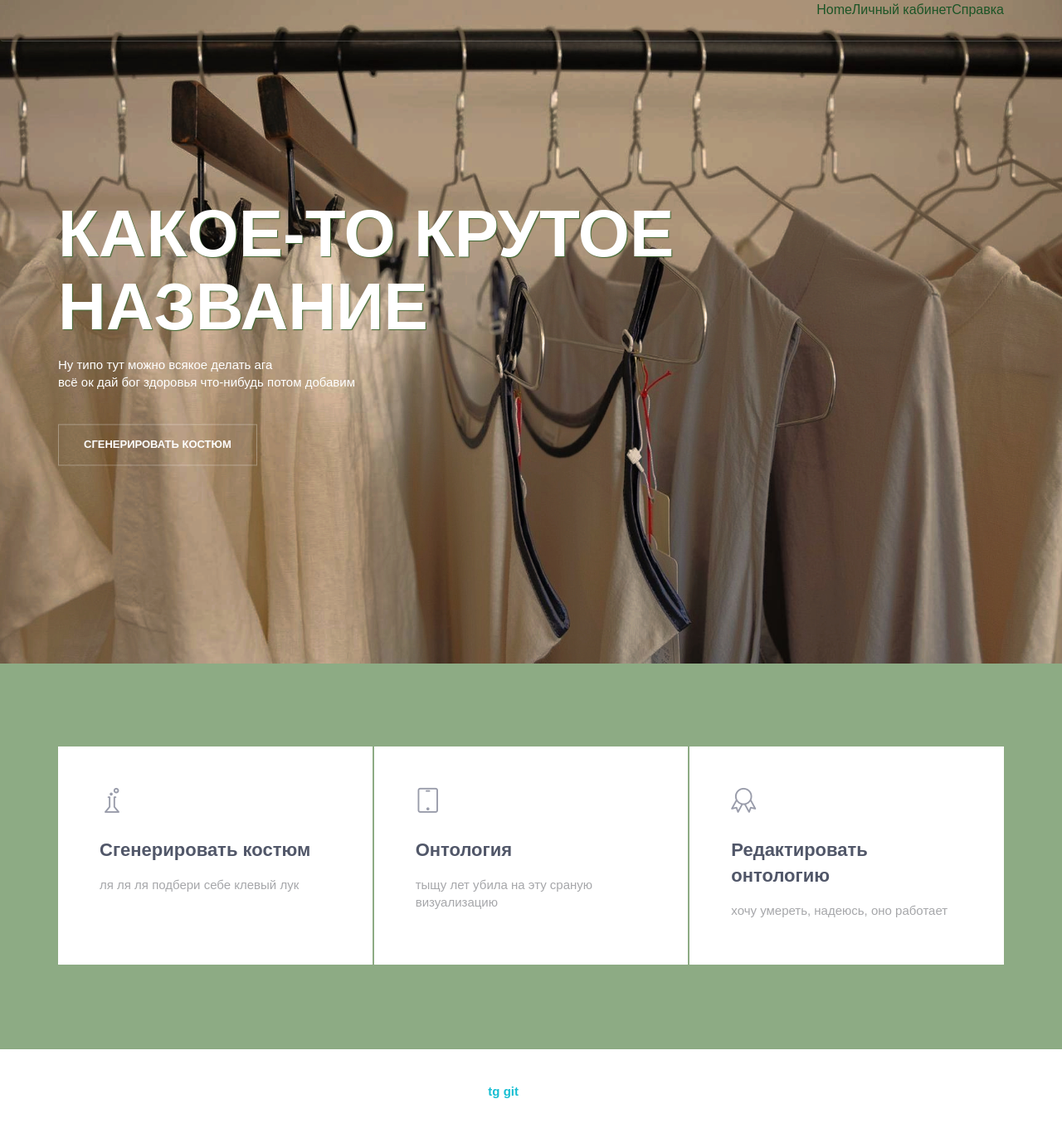
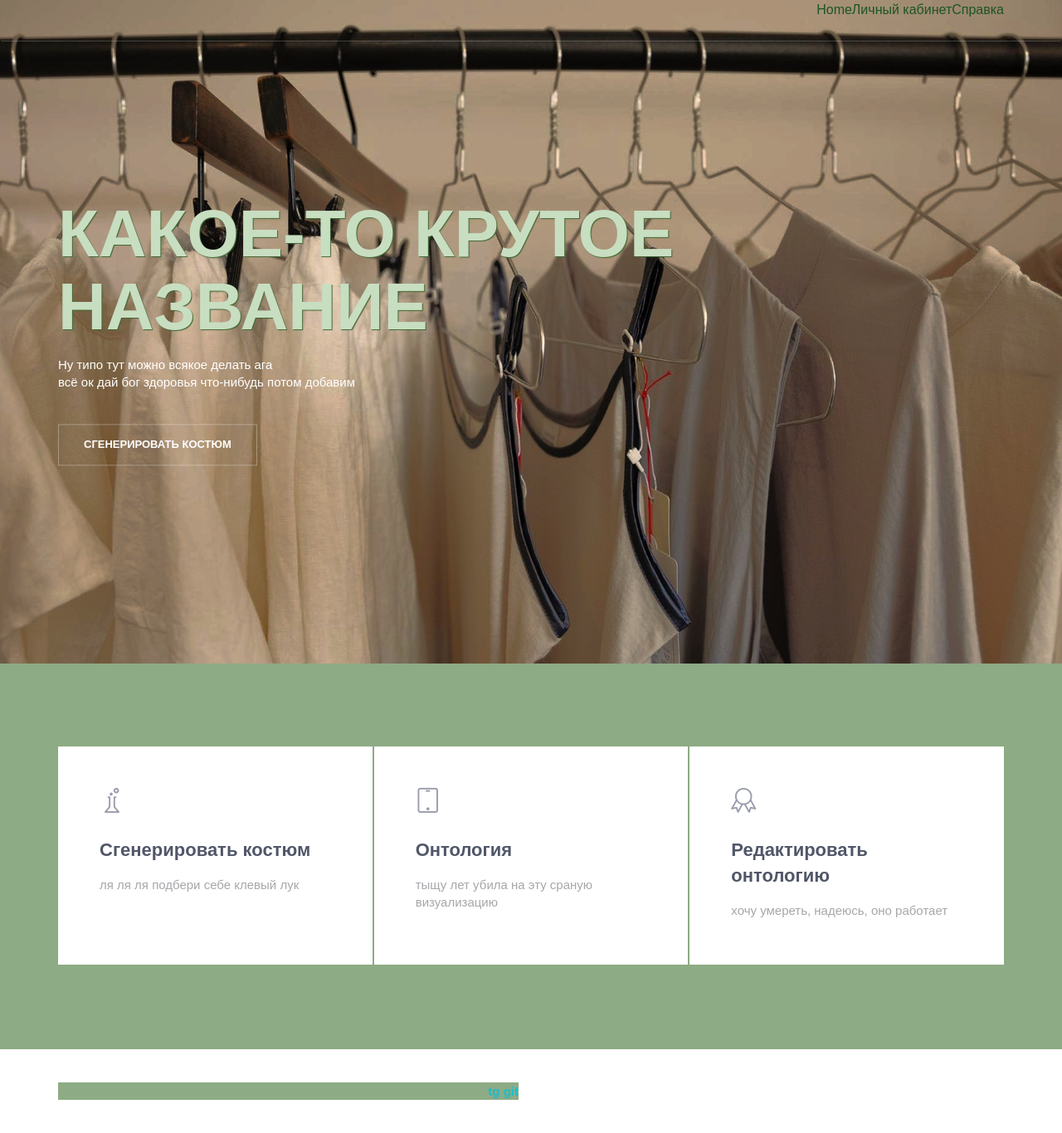
Before and after one commit to k-dash6/suit_app_final, a Django app: page / in a window 1280 px wide. Shown: the whole page at 83% size. Run offline with Django 4.2, Linux system fonts and the light colour scheme; some libraries are stand-ins or nearby versions.

Commit message:
try to fix color

```diff
--- a/main_app/manage_ontology/static/manage_ontology/css/main.css
+++ b/main_app/manage_ontology/static/manage_ontology/css/main.css
@@ -8,8 +8,12 @@
     background-color: #8dab84;
 }
 
+.margin-b-0 {
+    background-color: #8dab84;
+}
+
 .carousel-title {
-    color: white;
+    color: #c8dec1;
     text-shadow: 1px 1px 1px #406933;
 }
 
```
